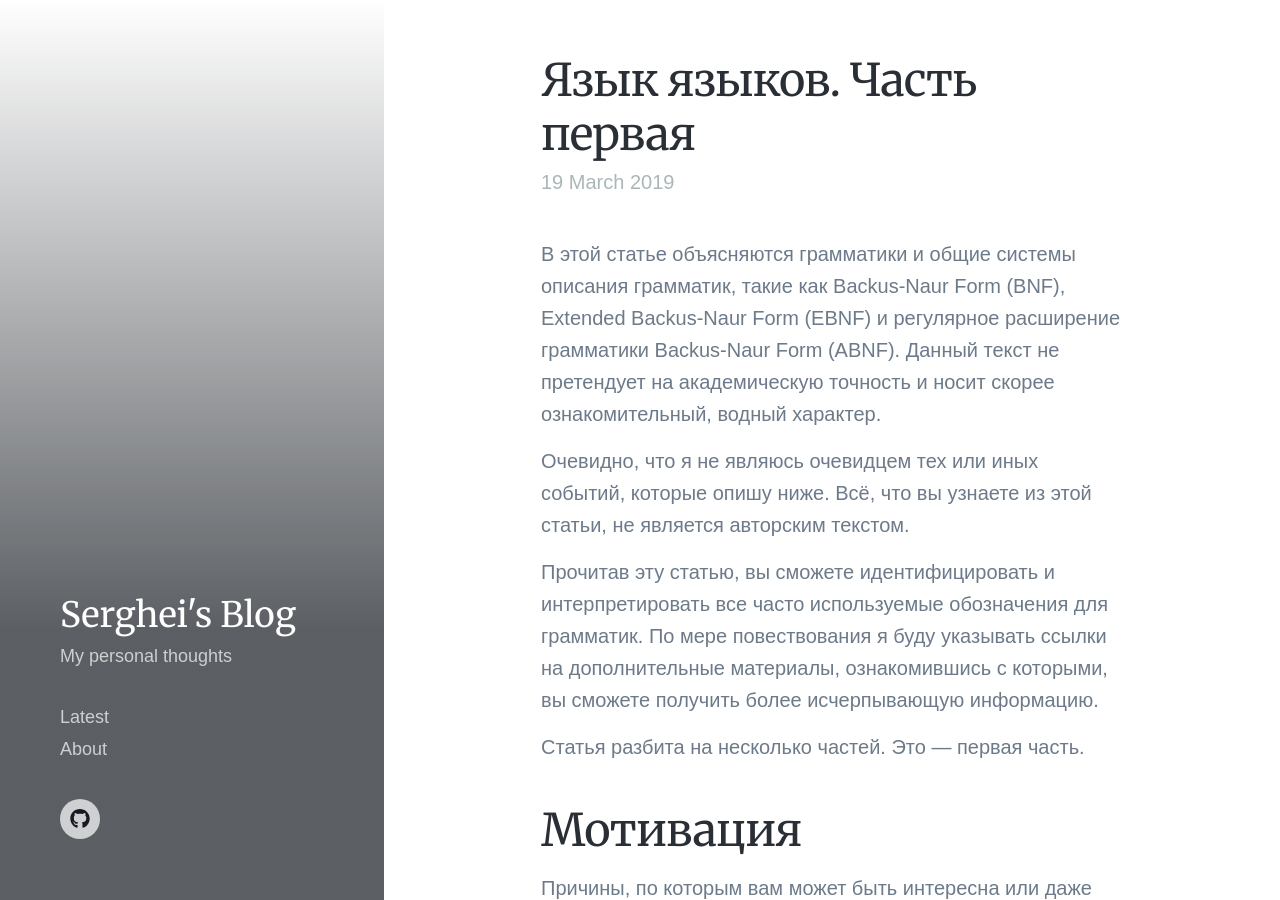
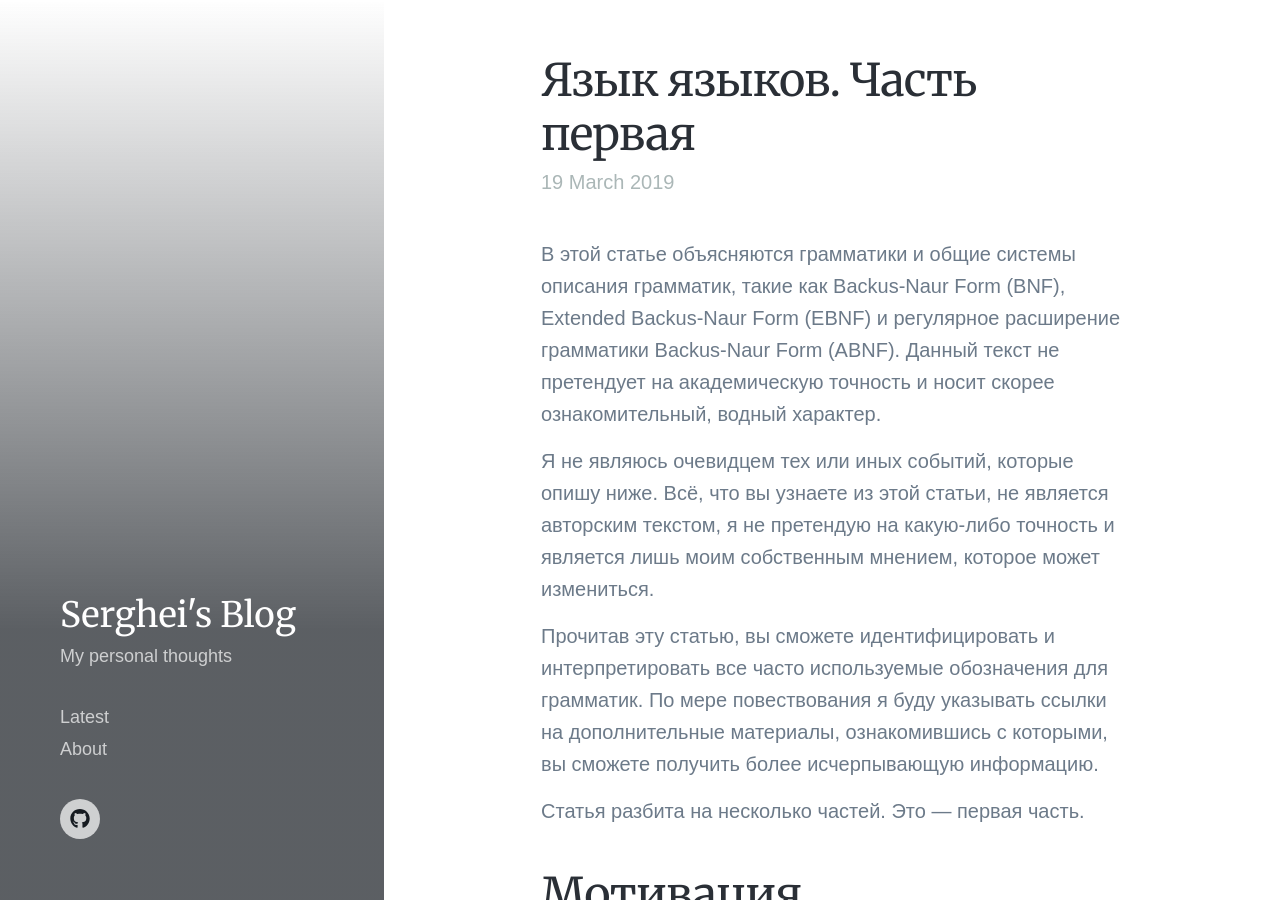
Before and after one commit to sergeyklay/blog, a Jekyll site: the page built from _posts/2019-03-19-язык-языков-часть-первая.md, in a window 1280 px wide and 900 px high. Built offline with Jekyll 4.4.1, drawn with Linux system fonts in a browser that asks for light colours; nearby versions of some CDN libraries; some web fonts are replaced; a style sheet for code colours, icons or effects is not loaded.

Commit message:
Update Post “2019-03-19-язык-языков-часть-первая”

````diff
--- a/_posts/2019-03-19-язык-языков-часть-первая.md
+++ b/_posts/2019-03-19-язык-языков-часть-первая.md
@@ -8,7 +8,7 @@ excerpt: >-
 ---
 В этой статье объясняются грамматики и общие системы описания грамматик, такие как Backus-Naur Form (BNF), Extended Backus-Naur Form (EBNF) и регулярное расширение грамматики Backus-Naur Form (ABNF). Данный текст не претендует на академическую точность и носит скорее ознакомительный, водный характер.
 
-Очевидно, что я не являюсь очевидцем тех или иных событий, которые опишу ниже. Всё, что вы узнаете из этой статьи, не является авторским текстом.
+Я не являюсь очевидцем тех или иных событий, которые опишу ниже. Всё, что вы узнаете из этой статьи, не является авторским текстом, я не претендую на какую-либо точность и является лишь моим собственным мнением, которое может измениться.
 
 Прочитав эту статью, вы сможете идентифицировать и интерпретировать все часто используемые обозначения для грамматик. По мере повествования я буду указывать ссылки на дополнительные материалы, ознакомившись с которыми, вы сможете получить более исчерпывающую информацию.
 
@@ -78,7 +78,7 @@ _expression_ может выражаться через _expression + expression
 
 Когда мы работаем с грамматическими элементами как с математическими объектами, то вместо написания "может выражаться через" или "определяется как" мы просто используем стрелку `→`:
 
-```bnf
+```
 существительное-фраза → артикль существительное
 
 expression → expression + expression
@@ -86,13 +86,13 @@ expression → expression + expression
 
 Определение, которое стоит по правую сторону от стрелки, может быть и сложнее. Например, если мы посмотрим на формулу площади равнобедренного треугольника:
 
-```bnf
+```
 S = 1/2 * a^2 * sinα
 ```
 
 То становится очевидным, что некоторые части выражения имеют рекурсивный характер с точки зрения описательной грамматики:
 
-```bnf
+```
 S → expression
 
 expression → expression * expression
@@ -102,7 +102,7 @@ expression → expression * expression
 
 В качестве примера рассмотрим классическую грамматику однозначного выражения:
 
-```bnf
+```
 expr → term + expr
 expr → term
 
````
